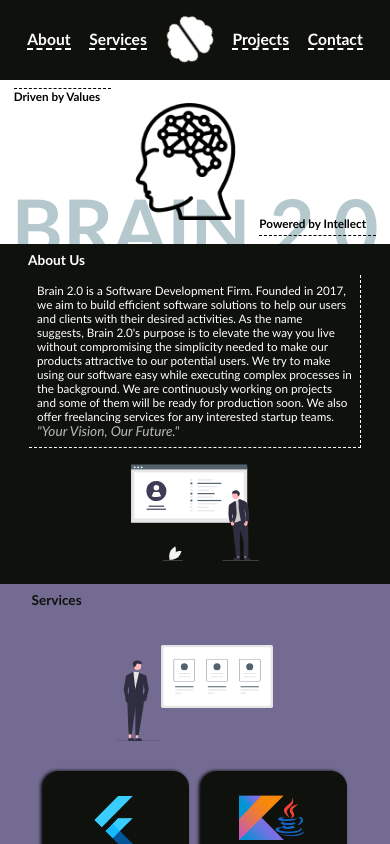
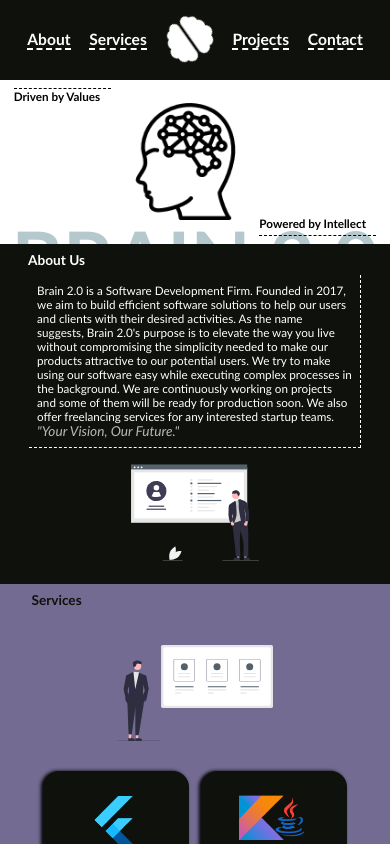
Before and after one commit to karimfawaz/brainTwoPoint0-website, a Next.js app: page / in a window 390 px wide. Shown: the top 844 px of the page. Built offline with nearby package versions, Linux system fonts and the light colour scheme.

Commit message:
Update Company.module.css

```diff
--- a/styles/Company.module.css
+++ b/styles/Company.module.css
@@ -61,6 +61,6 @@
     }
     .name {
         font-size: 20vw;
-        height: 57.5%;
+        /* height: 57.5%; */
     }
 }
```
